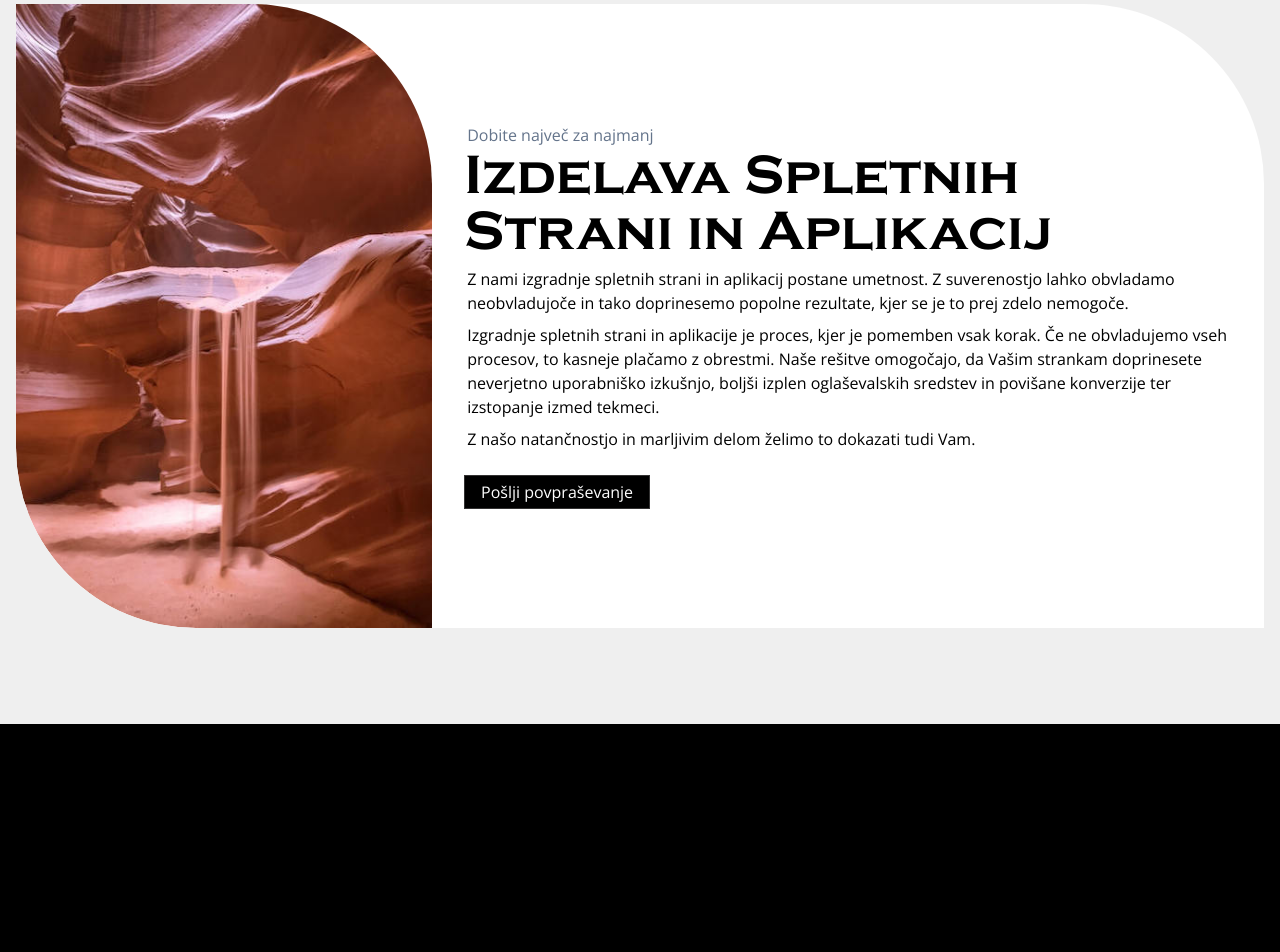
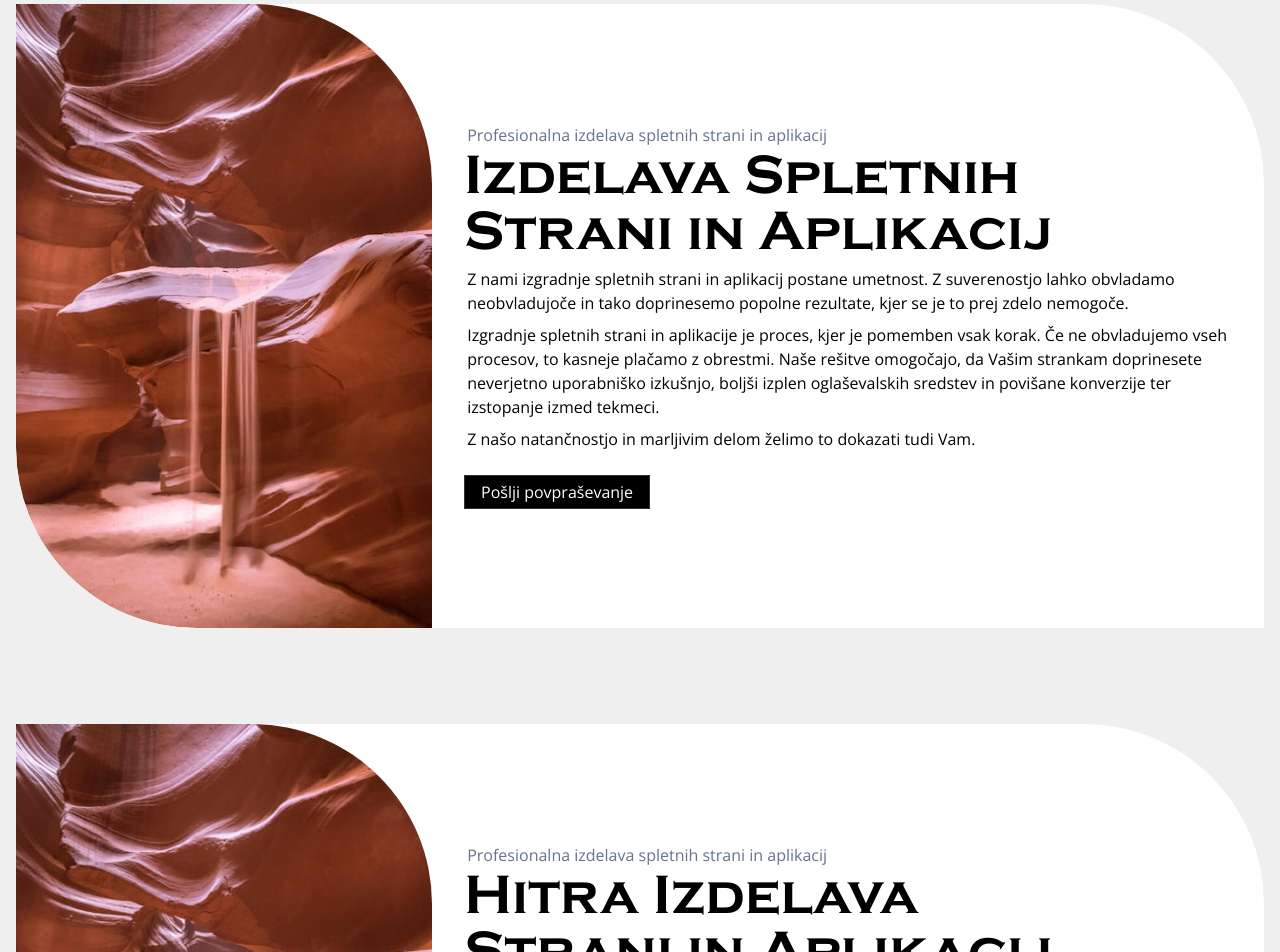
Before and after one commit to dlisjak/next-website-esos, a Next.js app: page /storitve/izdelava-optimizacija-spletnih-strani-trgovin in a window 1280 px wide. Shown: the part 4060-5012 px from the top of the page. Before the commit the page ends 4784 px from the top, so only its background shows below. Built offline with nearby package versions, Linux system fonts and the light colour scheme.

Commit message:
fix typo

```diff
--- a/pages/storitve/izdelava-optimizacija-spletnih-strani-trgovin/index.tsx
+++ b/pages/storitve/izdelava-optimizacija-spletnih-strani-trgovin/index.tsx
@@ -268,8 +268,9 @@ const Index = () => {
                   Zaradi narave storitev je končna cena izračun večih faktorjev. Cena varira na
                   zahtevnost implementacije posameznega dizajna, št. strani, SEO optimizacijo,
                   optimizacijo slik, dodajanje Google in Facebook analitike, Google Maps,
-                  implementacije CMS-ja in različnih funkcionalnosti. Začetna cena izdelave spletne
-                  strani je 750 €.
+                  implementacije CMS-ja in različnih funkcionalnosti.
+                  <br />
+                  Začetna cena izdelave spletne strani je 750 €.
                 </p>
                 <p className="mb-2">
                   Zaradi narave našega izdelovanje, da dosežemo popolnost, je pomembno, da se
@@ -286,10 +287,49 @@ const Index = () => {
             image={SAND_CAVE}
             alt="sand falling in a sand cave"
             showImageOnSmall={false}
-            aboveTitle={<p className="text-slate-500">Dobite največ za najmanj</p>}
+            aboveTitle={
+              <p className="text-slate-500">Profesionalna izdelava spletnih strani in aplikacij</p>
+            }
             title={
               <>
                 Izdelava Spletnih
+                <br />
+                Strani in Aplikacij
+              </>
+            }
+            text={
+              <>
+                <p className="mb-2">
+                  Z nami izgradnje spletnih strani in aplikacij postane umetnost. Z suverenostjo
+                  lahko obvladamo neobvladujoče in tako doprinesemo popolne rezultate, kjer se je to
+                  prej zdelo nemogoče.
+                </p>
+                <p className="mb-2">
+                  Izgradnje spletnih strani in aplikacije je proces, kjer je pomemben vsak korak. Če
+                  ne obvladujemo vseh procesov, to kasneje plačamo z obrestmi. Naše rešitve
+                  omogočajo, da Vašim strankam doprinesete neverjetno uporabniško izkušnjo, boljši
+                  izplen oglaševalskih sredstev in povišane konverzije ter izstopanje izmed tekmeci.
+                </p>
+                <p className="mb-2">
+                  Z našo natančnostjo in marljivim delom želimo to dokazati tudi Vam.
+                </p>
+              </>
+            }
+          >
+            <Link href="/kontakt">
+              <a className="button -dark">Pošlji povpraševanje</a>
+            </Link>
+          </Section>
+          <Section
+            image={SAND_CAVE}
+            alt="sand falling in a sand cave"
+            showImageOnSmall={false}
+            aboveTitle={
+              <p className="text-slate-500">Profesionalna izdelava spletnih strani in aplikacij</p>
+            }
+            title={
+              <>
+                Hitra Izdelava
                 <br />
                 Strani in Aplikacij
               </>
```
